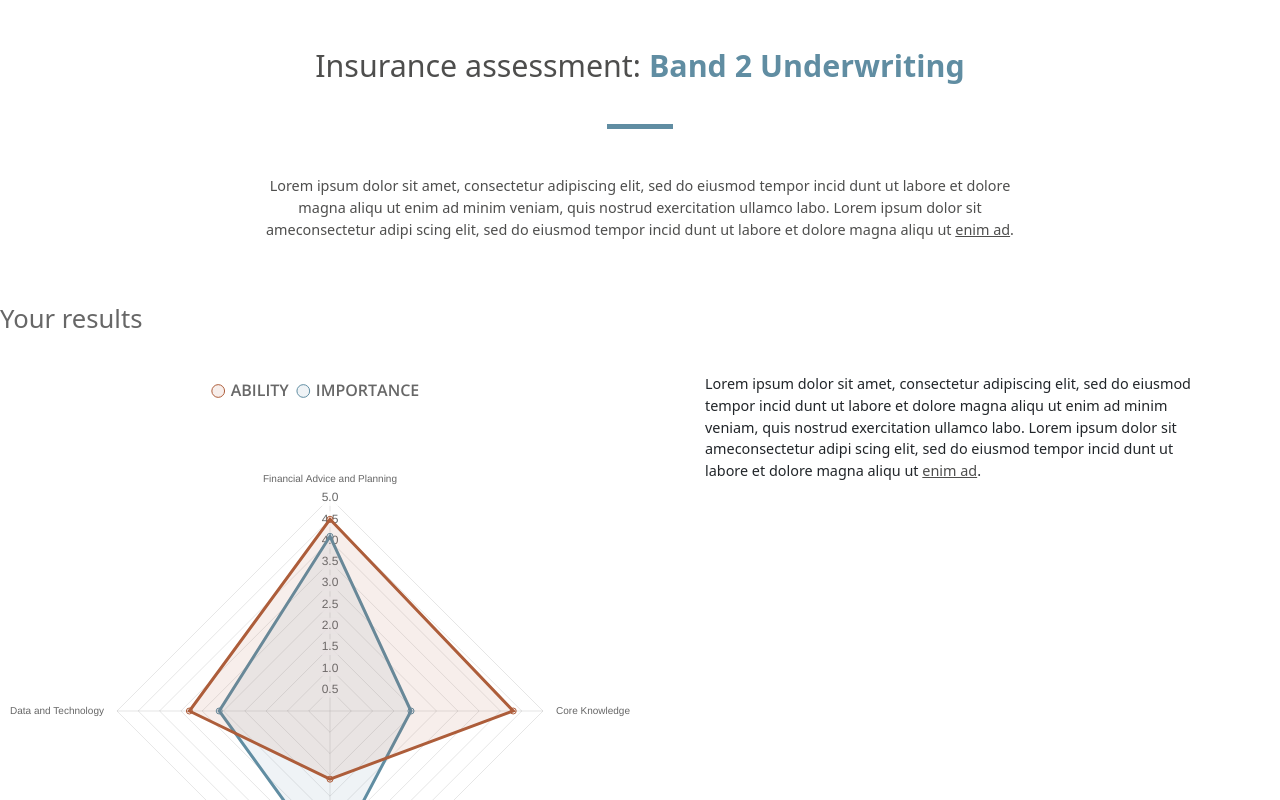
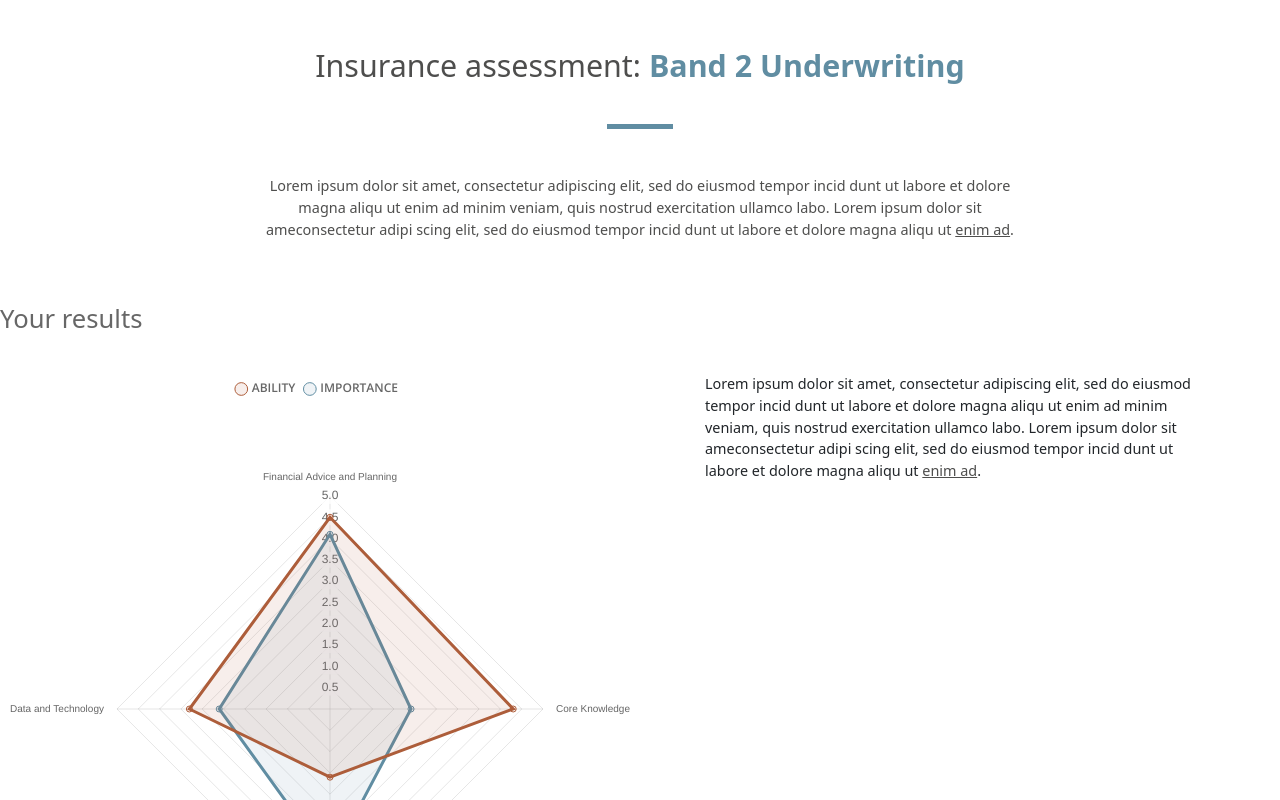
Before and after one commit to timrobinson33/survey-sample, a React (Create React App) app: page /survey-sample/results in a window 1280 px wide. Shown: the top 800 px of the page. Built offline with nearby package versions, Linux system fonts and the light colour scheme; what survey-react would draw is missing.

Commit message:
Testing chart font sizing change

```diff
--- a/src/ResultsRadar.js
+++ b/src/ResultsRadar.js
@@ -31,6 +31,10 @@ export default function ResultsRadar() {
                 backgroundColor: 'rgba(173, 93, 58, 0.1)',
                 borderColor: 'rgba(173, 93, 58, 1)',
                 color: '#000',
+                font: {
+                    size: 14,
+                    family: "'Open Sans', sans-serif",
+                }
             },
             {
                 label: 'IMPORTANCE',
@@ -38,6 +42,10 @@ export default function ResultsRadar() {
                 backgroundColor: 'rgba(96, 141, 162, 0.1)',
                 borderColor: 'rgba(96, 141, 162, 1)',
                 color: '#000',
+                font: {
+                    size: 14,
+                    family: "'Open Sans', sans-serif",
+                }
             },
         ]
     }
@@ -55,7 +63,7 @@ export default function ResultsRadar() {
                     usePointStyle: true,
                     pointStyle: 'circle',
                     font: {
-                        size: 16,
+                        size: 12,
                         family: "'Open Sans', sans-serif",
                         weight: 600,
                     }
```
